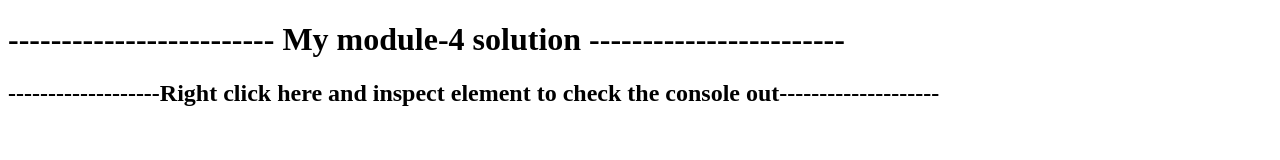
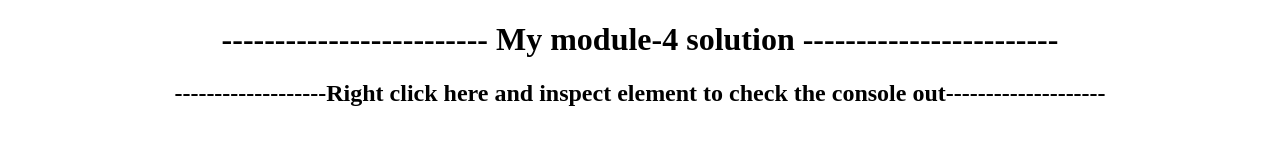
Before and after one commit to DarshanVyas329/DarshanVyas329.github.io, a plain HTML site: page module2-solution/week4/index.html in a window 1280 px wide. Drawn offline with Linux system fonts and the light colour scheme.

Commit message:
Update index.html

```diff
--- a/module2-solution/week4/index.html
+++ b/module2-solution/week4/index.html
@@ -4,11 +4,11 @@
 	<title></title>
 </head>
 <body>
-	<h1>------------------------- My module-4 solution ------------------------</h1>
-  <h2>-------------------Right click here and inspect element to check the console out--------------------</h2>
-	<script src="script.js" ="text/javascript">
-
-		</script>
+	<center>
+		<h1>------------------------- My module-4 solution ------------------------</h1>
+		<h2>-------------------Right click here and inspect element to check the console out--------------------</h2>
+		<script src="script.js" ="text/javascript"></script>
+	</center>
 
 </body>
 </html>
```
